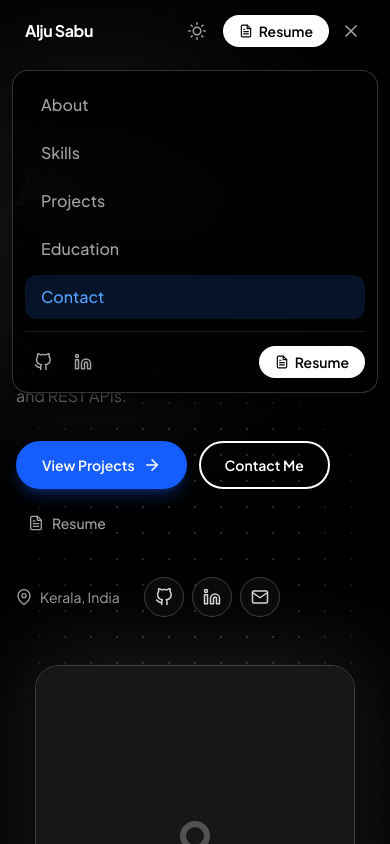
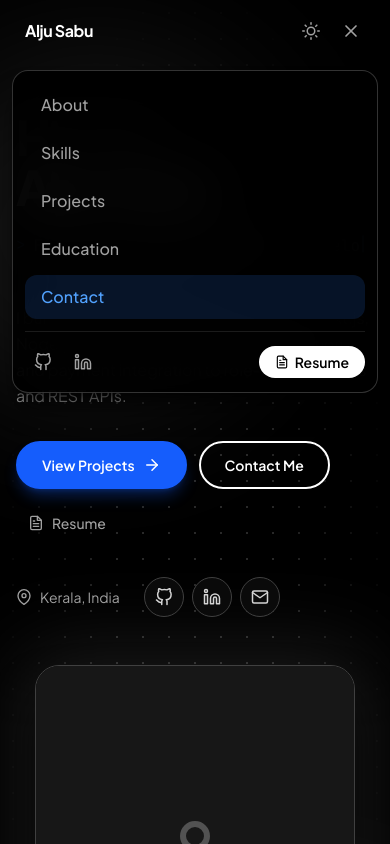
Before and after one commit to AljuSabu/portfolio, a React (Vite) app: page / in a window 390 px wide. Both pictures are taken after a click on the button 351 px from the left and 31 px from the top of the page. Shown: the top 844 px of the page. Built offline with nearby package versions, Linux system fonts and the light colour scheme.

Commit message:
resume showing in navbar error fixed

```diff
--- a/src/components/Navbar.jsx
+++ b/src/components/Navbar.jsx
@@ -31,7 +31,7 @@ const iconBtn =
   "inline-flex h-9 w-9 shrink-0 items-center justify-center rounded-full text-stone-600 dark:text-neutral-400 hover:bg-stone-900/5 dark:hover:bg-white/10 hover:text-stone-900 dark:hover:text-white transition-colors focus-visible:outline-none focus-visible:ring-2 focus-visible:ring-inset focus-visible:ring-blue-500";
 
 const resumeBtn =
-  "inline-flex items-center gap-1.5 rounded-full bg-stone-900 px-4 py-1.5 text-sm font-semibold text-white transition-colors hover:bg-stone-700 active:bg-stone-800 focus-visible:outline-none focus-visible:ring-2 focus-visible:ring-blue-500 focus-visible:ring-offset-2 focus-visible:ring-offset-white dark:bg-white dark:text-black dark:hover:bg-neutral-200 dark:active:bg-neutral-300 dark:focus-visible:ring-offset-black";
+  "items-center gap-1.5 rounded-full bg-stone-900 px-4 py-1.5 text-sm font-semibold text-white transition-colors hover:bg-stone-700 active:bg-stone-800 focus-visible:outline-none focus-visible:ring-2 focus-visible:ring-blue-500 focus-visible:ring-offset-2 focus-visible:ring-offset-white dark:bg-white dark:text-black dark:hover:bg-neutral-200 dark:active:bg-neutral-300 dark:focus-visible:ring-offset-black";
 
 export default function Navbar({ isDark, onToggleTheme }) {
   const [scrolled, setScrolled] = useState(false);
@@ -253,7 +253,7 @@ export default function Navbar({ isDark, onToggleTheme }) {
                 href={RESUME_URL}
                 target="_blank"
                 rel="noreferrer"
-                className={resumeBtn}
+                className={`inline-flex ${resumeBtn}`}
               >
                 <FiFileText size={14} />
                 Resume
```
